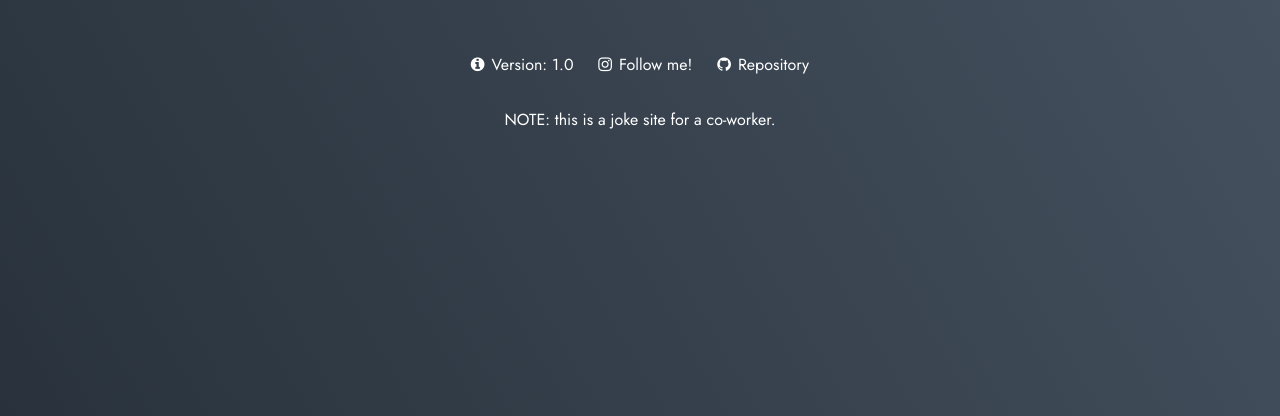
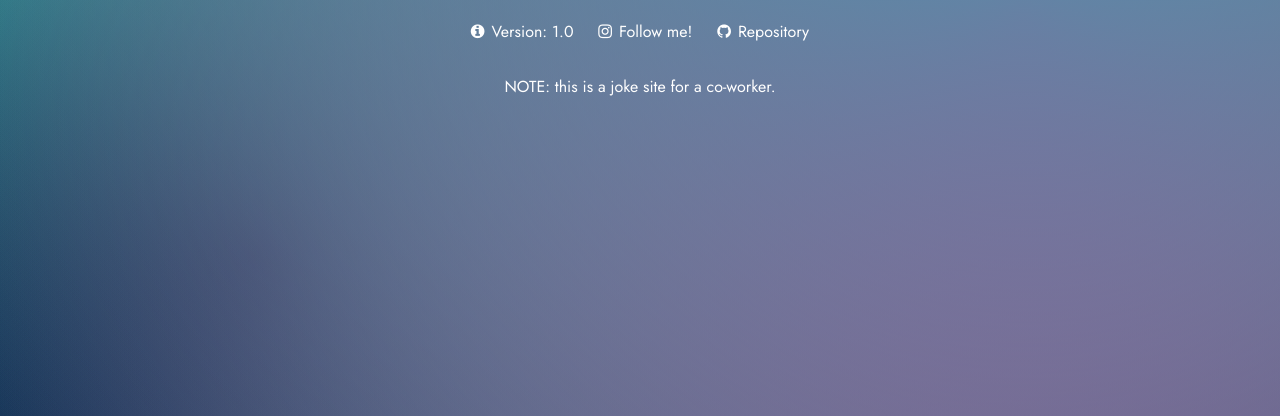
Before and after one commit to E21GL98/zezima-tools, a plain HTML site: page lucas-counter/lucas-counter.html in a window 1280 px wide. Shown: the part 384-800 px from the top of the page. Drawn offline with nearby package versions, Linux system fonts and the light colour scheme.

Commit message:
gradient live

```diff
--- /dev/null
+++ b/lucas-counter/gradient.js
@@ -0,0 +1,49 @@
+$(document).ready(function() {
+    var colors = new Array(
+        [230, 105, 147], [58, 164, 178], [40, 26, 88], [232, 24, 122]);
+
+    var step = 0;
+    //color table indices for:
+    // current color left
+    // next color left
+    // current color right
+    // next color right
+    var colorIndices = [0, 1, 2, 3];
+
+    //transition speed
+    var gradientSpeed = 0.002;
+
+    function updateGradient() {
+        var c0_0 = colors[colorIndices[0]];
+        var c0_1 = colors[colorIndices[1]];
+        var c1_0 = colors[colorIndices[2]];
+        var c1_1 = colors[colorIndices[3]];
+
+        var istep = 1 - step;
+        var r1 = Math.round(istep * c0_0[0] + step * c0_1[0]);
+        var g1 = Math.round(istep * c0_0[1] + step * c0_1[1]);
+        var b1 = Math.round(istep * c0_0[2] + step * c0_1[2]);
+        var color1 = "#" + ((r1 << 16) | (g1 << 8) | b1).toString(16);
+
+        var r2 = Math.round(istep * c1_0[0] + step * c1_1[0]);
+        var g2 = Math.round(istep * c1_0[1] + step * c1_1[1]);
+        var b2 = Math.round(istep * c1_0[2] + step * c1_1[2]);
+        var color2 = "#" + ((r2 << 16) | (g2 << 8) | b2).toString(16);
+
+        $('#gradient').css({ background: "-webkit-radial-gradient(80% 10%, circle, " + color1 + ", transparent), -webkit-radial-gradient(80% 50%, circle, " + color2 + ", transparent)" });
+
+        step += gradientSpeed;
+        if (step >= 1) {
+            step %= 1;
+            colorIndices[0] = colorIndices[1];
+            colorIndices[2] = colorIndices[3];
+
+            //pick two new target color indices
+            //do not pick the same as the current one
+            colorIndices[1] = (colorIndices[1] + Math.floor(1 + Math.random() * (colors.length - 1))) % colors.length;
+            colorIndices[3] = (colorIndices[3] + Math.floor(1 + Math.random() * (colors.length - 1))) % colors.length;
+
+        }
+    }
+    setInterval(updateGradient, 10);
+});
--- a/lucas-counter/lucas-counter.html
+++ b/lucas-counter/lucas-counter.html
@@ -1,20 +1,23 @@
-<h1>LUCAS COUNTER</h1>
-<p>Theme Music:</p>
-<audio class="audio-controls" controls>
-    <source src="./sicilian.mp3" type="audio/mpeg">
-  </audio>
-
 <head>
     <meta name="viewport" content="width=device-width,initial-scale=1.0">
     <link rel="stylesheet" href="https://cdnjs.cloudflare.com/ajax/libs/font-awesome/4.7.0/css/font-awesome.css">
     <script src="https://cdnjs.cloudflare.com/ajax/libs/jquery/3.6.1/jquery.min.js"></script>
     <script src="./script.js"></script>
+    <script src="./gradient.js"></script>
     <link rel="stylesheet" href="./style.css" type="text/css">
     <style>
         @import url(https://fonts.googleapis.com/css?family=Jost:100,200,300,regular,500,600,700,800,900,100italic,200italic,300italic,italic,500italic,600italic,700italic,800italic,900italic);
     </style>
 </head>
 
+<body>
+    <div id="gradient2"></div>
+    <div id="gradient"></div>
+    <h1>LUCAS COUNTER</h1>
+    <p>Theme Music:</p>
+    <audio class="audio-controls" controls>
+    <source src="./sicilian.mp3" type="audio/mpeg">
+  </audio>
     <div class="wrapper">
         <div class="counter col_sixth">
             <i class="fa fa-calendar-times-o" aria-hidden="true"></i>
@@ -67,4 +70,5 @@
             <p>NOTE: this is a joke site for a co-worker.</p>
         </footer>
 
-</div>
+
+</body>
--- a/lucas-counter/style.css
+++ b/lucas-counter/style.css
@@ -1,11 +1,12 @@
 body {
     font-family: 'Jost';
-    padding: 25px;
-    background-image: linear-gradient(60deg, #29323c 0, #485563 100%);
+    padding: 0px;
+    background-color: #0e0438;
     color: white;
     text-align: center;
     background-repeat: no-repeat;
     background-size: cover;
+    margin: 0px;
 }
 
 h1 {
@@ -194,6 +195,25 @@ a {
     margin: auto;
 }
 
+#gradient {
+    position: absolute;
+    width: 100%;
+    height: 100%;
+    padding: 0px;
+    margin: 0px;
+    z-index: 0;
+}
+
+#gradient2 {
+    position: absolute;
+    width: 100%;
+    height: 100%;
+    padding: 0px;
+    margin: 0px;
+    z-index: 0;
+    background-image: -webkit-radial-gradient(80% 10%, circle, rgb(27, 186, 135), transparent), -webkit-radial-gradient(80% 50%, circle, rgb(58, 164, 178), transparent), -webkit-radial-gradient(20% 80%, 40em 40em, rgb(14, 4, 56), transparent), -webkit-radial-gradient(10% 10%, circle, rgb(68, 242, 215), transparent);
+}
+
 @media screen and (max-width: 1024px) {
     .col_sixth {
         width: 25%;
--- a/style.css
+++ b/style.css
@@ -1,19 +1,44 @@
 * {
-    box-sizing: border-box;
     font-family: 'Jost';
-    margin: 0;
-    padding: 0;
 }
 
 html {
     height: 100vh;
-    background-image: linear-gradient(60deg, #29323c 0, #485563 100%);
-    display: flex;
     align-items: center;
 }
 
 body {
-    margin: 0 auto;
+    margin: 0px;
+    background-color: #0e0438;
+    padding: 0px;
+    text-align: center;
+}
+
+#gradient {
+    position: absolute;
+    width: 100%;
+    height: 100%;
+    padding: 0px;
+    margin: 0px;
+    z-index: 0;
+}
+
+#gradient2 {
+    position: absolute;
+    width: 100%;
+    height: 100%;
+    padding: 0px;
+    margin: 0px;
+    z-index: 0;
+    background-image: -webkit-radial-gradient(80% 10%, circle, rgb(27, 186, 135), transparent), -webkit-radial-gradient(80% 50%, circle, rgb(58, 164, 178), transparent), -webkit-radial-gradient(20% 80%, 40em 40em, rgb(14, 4, 56), transparent), -webkit-radial-gradient(10% 10%, circle, rgb(68, 242, 215), transparent);
+}
+
+.wrapper {
+    width: 980px;
+    margin: auto;
+    position: relative;
+    float: center;
+    padding-top: 40px;
 }
 
 h1,
```
Also changed, not shown: effect-site.js (+5 -5 lines), gradient.js (added, +49 -0 lines), index.html (+8 -3 lines). Lines whose indentation alone changed are shown as unchanged.
